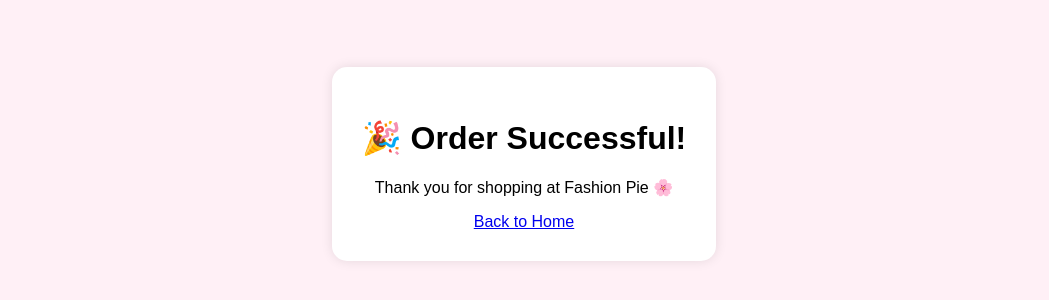
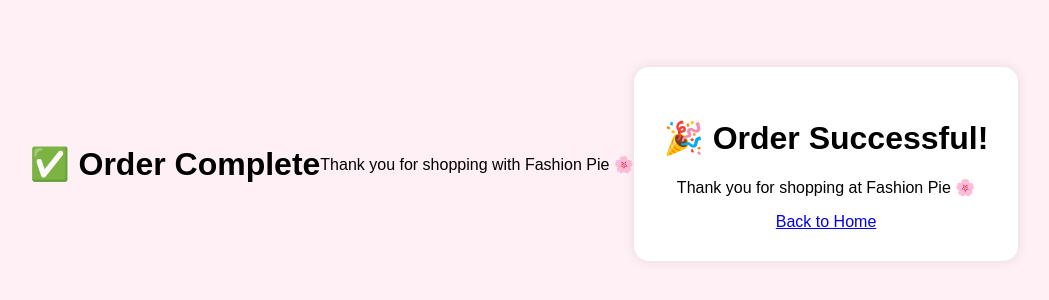
Before and after one commit to kurakawa1/Fashion-Pie, a plain HTML site: page success.html in a window 1280 px wide. Shown: the part 244-544 px from the top of the page, without its empty margins (116-1165 px from the left). Drawn offline with Linux system fonts and the light colour scheme.

Commit message:
Update success.html

```diff
--- a/success.html
+++ b/success.html
@@ -23,7 +23,8 @@
 </style>
 </head>
 
-<body>
+<body><h1>✅ Order Complete</h1>
+<p>Thank you for shopping with Fashion Pie 🌸</p>
 
 <div class="box">
 <h1>🎉 Order Successful!</h1>
```
